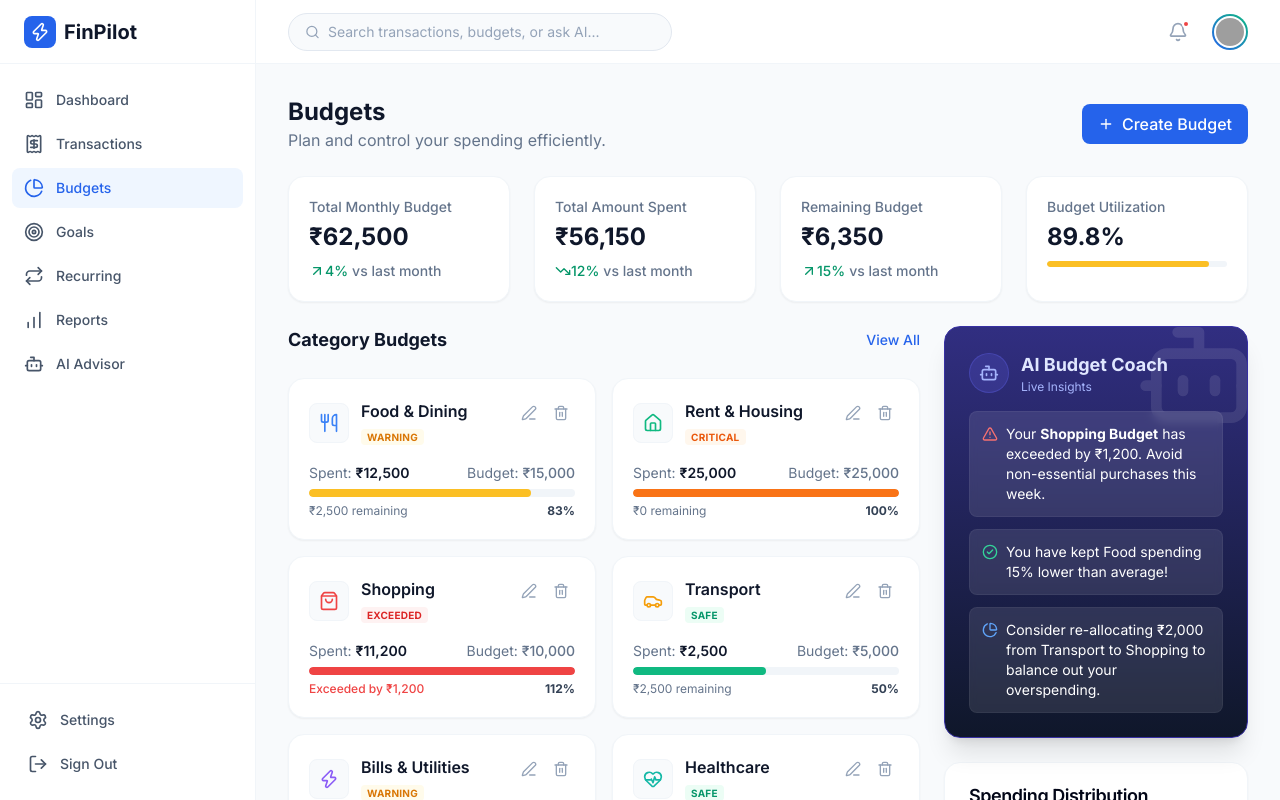
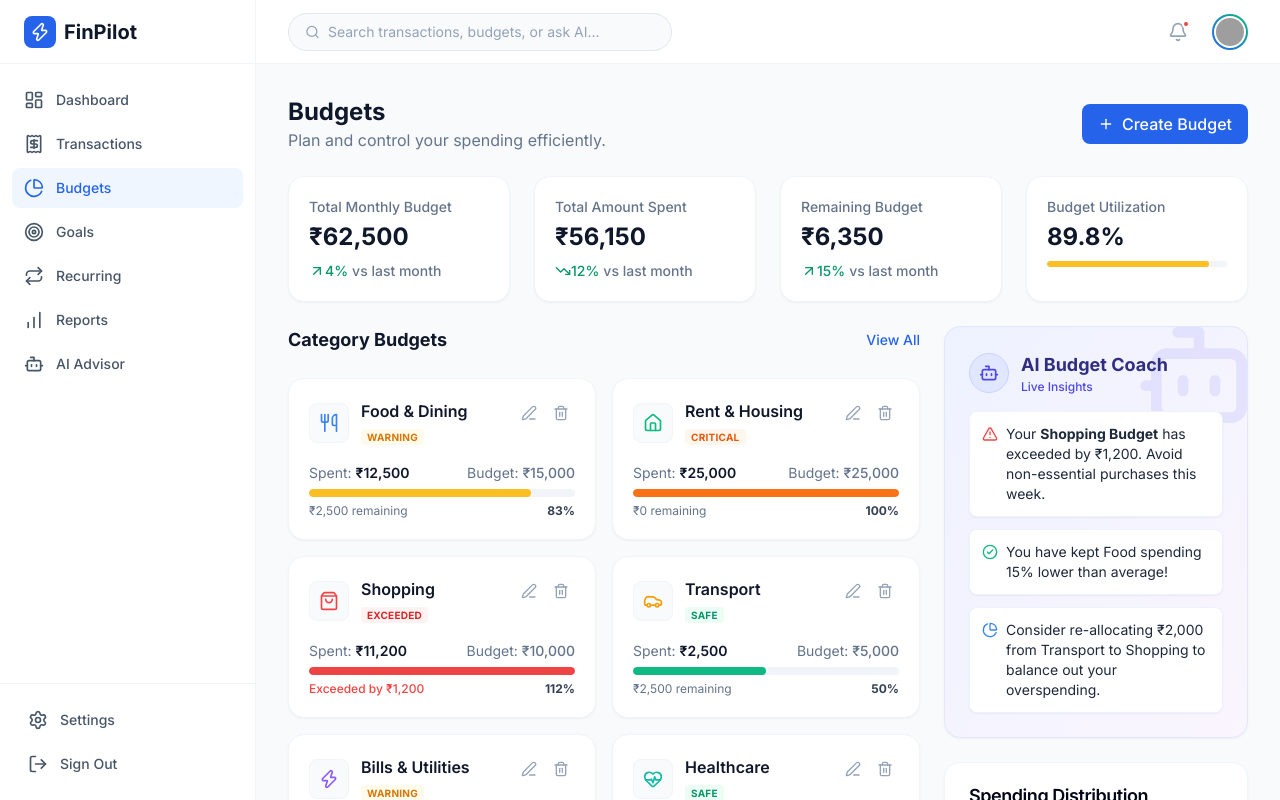
Before and after one commit to anureddyb20/Finpilot, a React (Vite) app in the folder frontend/: page /budgets in a window 1280 px wide. Shown: the top 800 px of the page. Built offline with nearby package versions, Linux system fonts and the light colour scheme; grey boxes are pictures that could not be loaded.

Commit message:
fix: resolve AI Budget Coach visibility and BarChart rendering

```diff
--- a/frontend/src/pages/Budgets.tsx
+++ b/frontend/src/pages/Budgets.tsx
@@ -218,8 +218,8 @@ export function Budgets() {
               <CardTitle>Budget vs Actual Trends</CardTitle>
             </CardHeader>
             <CardContent>
-              <div className="h-[250px] w-full">
-                <ResponsiveContainer width="100%" height="100%">
+              <div className="w-full">
+                <ResponsiveContainer width="100%" height={250}>
                   <BarChart data={trendData} margin={{ top: 10, right: 10, left: -20, bottom: 0 }}>
                     <CartesianGrid strokeDasharray="3 3" vertical={false} stroke="#f1f5f9" />
                     <XAxis dataKey="name" axisLine={false} tickLine={false} tick={{fill: '#64748b', fontSize: 12}} />
@@ -238,37 +238,37 @@ export function Budgets() {
         {/* Right Column: AI Coach & Analytics */}
         <div className="space-y-6">
           {/* AI Coach Widget */}
-          <div className="bg-gradient-to-b from-indigo-900 to-slate-900 rounded-2xl p-6 shadow-xl relative overflow-hidden text-white border border-indigo-800">
+          <div className="bg-gradient-to-br from-indigo-50 to-purple-50 rounded-2xl p-6 shadow-sm relative overflow-hidden text-slate-800 border border-indigo-100">
             <div className="absolute -right-4 -top-4 opacity-10">
-              <Bot className="w-32 h-32" />
+              <Bot className="w-32 h-32 text-indigo-600" />
             </div>
             <div className="relative z-10">
               <div className="flex items-center gap-3 mb-4">
-                <div className="w-10 h-10 rounded-full bg-indigo-500/20 flex items-center justify-center border border-indigo-500/30">
-                  <Bot className="w-5 h-5 text-indigo-300" />
+                <div className="w-10 h-10 rounded-full bg-indigo-100 flex items-center justify-center border border-indigo-200">
+                  <Bot className="w-5 h-5 text-indigo-600" />
                 </div>
                 <div>
-                  <h3 className="font-bold text-lg text-indigo-100">AI Budget Coach</h3>
-                  <p className="text-xs text-indigo-300">Live Insights</p>
+                  <h3 className="font-bold text-lg text-indigo-900">AI Budget Coach</h3>
+                  <p className="text-xs text-indigo-600 font-medium">Live Insights</p>
                 </div>
               </div>
 
               <div className="space-y-3">
-                <div className="bg-white/10 backdrop-blur-sm p-3 rounded-lg border border-white/5">
+                <div className="bg-white p-3 rounded-lg border border-indigo-50 shadow-sm">
                   <p className="text-sm flex items-start gap-2">
-                    <AlertTriangle className="w-4 h-4 text-red-400 shrink-0 mt-0.5" />
+                    <AlertTriangle className="w-4 h-4 text-red-500 shrink-0 mt-0.5" />
                     <span>Your <strong>Shopping Budget</strong> has exceeded by ₹1,200. Avoid non-essential purchases this week.</span>
                   </p>
                 </div>
-                <div className="bg-white/10 backdrop-blur-sm p-3 rounded-lg border border-white/5">
+                <div className="bg-white p-3 rounded-lg border border-indigo-50 shadow-sm">
                   <p className="text-sm flex items-start gap-2">
-                    <CheckCircle2 className="w-4 h-4 text-emerald-400 shrink-0 mt-0.5" />
+                    <CheckCircle2 className="w-4 h-4 text-emerald-500 shrink-0 mt-0.5" />
                     <span>You have kept Food spending 15% lower than average!</span>
                   </p>
                 </div>
-                <div className="bg-white/10 backdrop-blur-sm p-3 rounded-lg border border-white/5">
+                <div className="bg-white p-3 rounded-lg border border-indigo-50 shadow-sm">
                   <p className="text-sm flex items-start gap-2">
-                    <PieChartIcon className="w-4 h-4 text-blue-400 shrink-0 mt-0.5" />
+                    <PieChartIcon className="w-4 h-4 text-blue-500 shrink-0 mt-0.5" />
                     <span>Consider re-allocating ₹2,000 from Transport to Shopping to balance out your overspending.</span>
                   </p>
                 </div>
```
